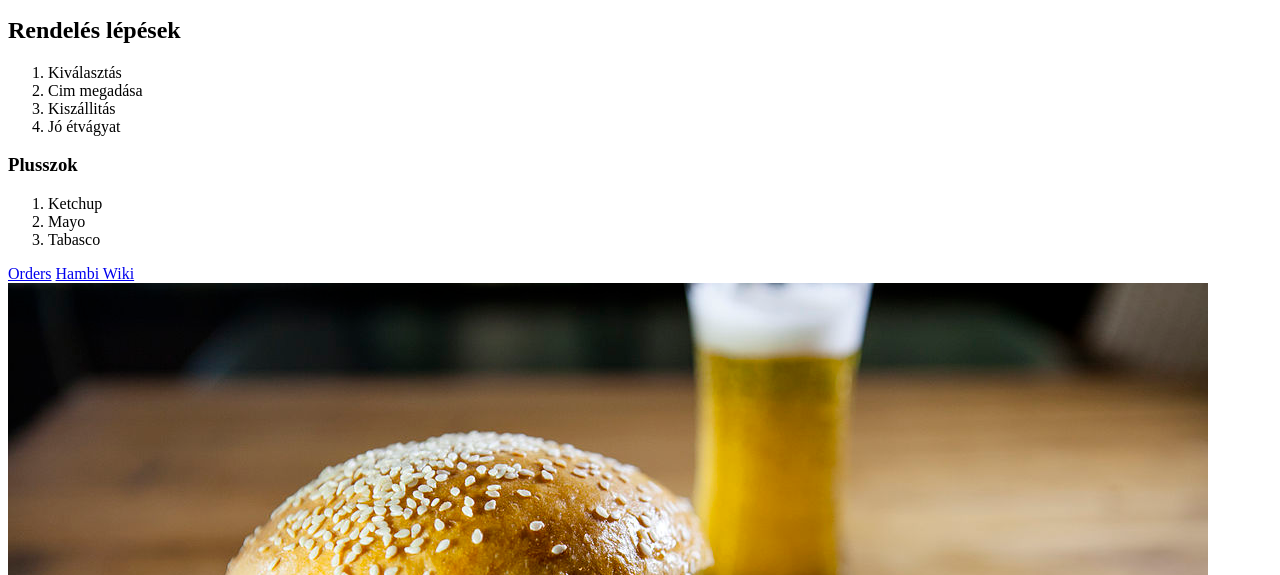
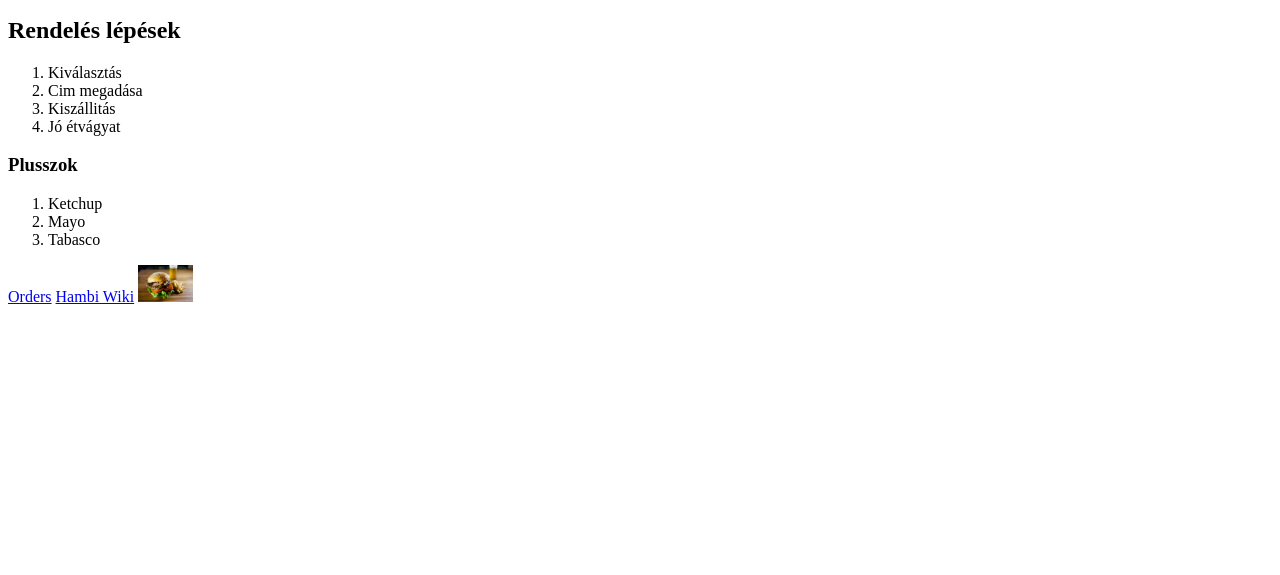
Before and after one commit to Balinhoru/Balinhoru.github.io, a plain HTML site: page index.html in a window 1280 px wide. Shown: the part 225-800 px from the top of the page. Drawn offline with Linux system fonts and the light colour scheme.

Commit message:
no more pls

```diff
--- a/index.html
+++ b/index.html
@@ -36,7 +36,7 @@
     </ol>
     <a href="Pages/Orders.html">Orders</a>
     <a target="balnk" href="https://en.wikipedia.org/wiki/Hamburger">Hambi Wiki</a>
-    <a href="/Page/Orders.html"><img src="\Img\RedDot_Burger.jpg" alt="Hambii"></a>
+    <a href="/Page/Orders.html"><img width="55" src="\Img\RedDot_Burger.jpg" alt="Hambii"></a>
 </body>
 
 </html>
```
